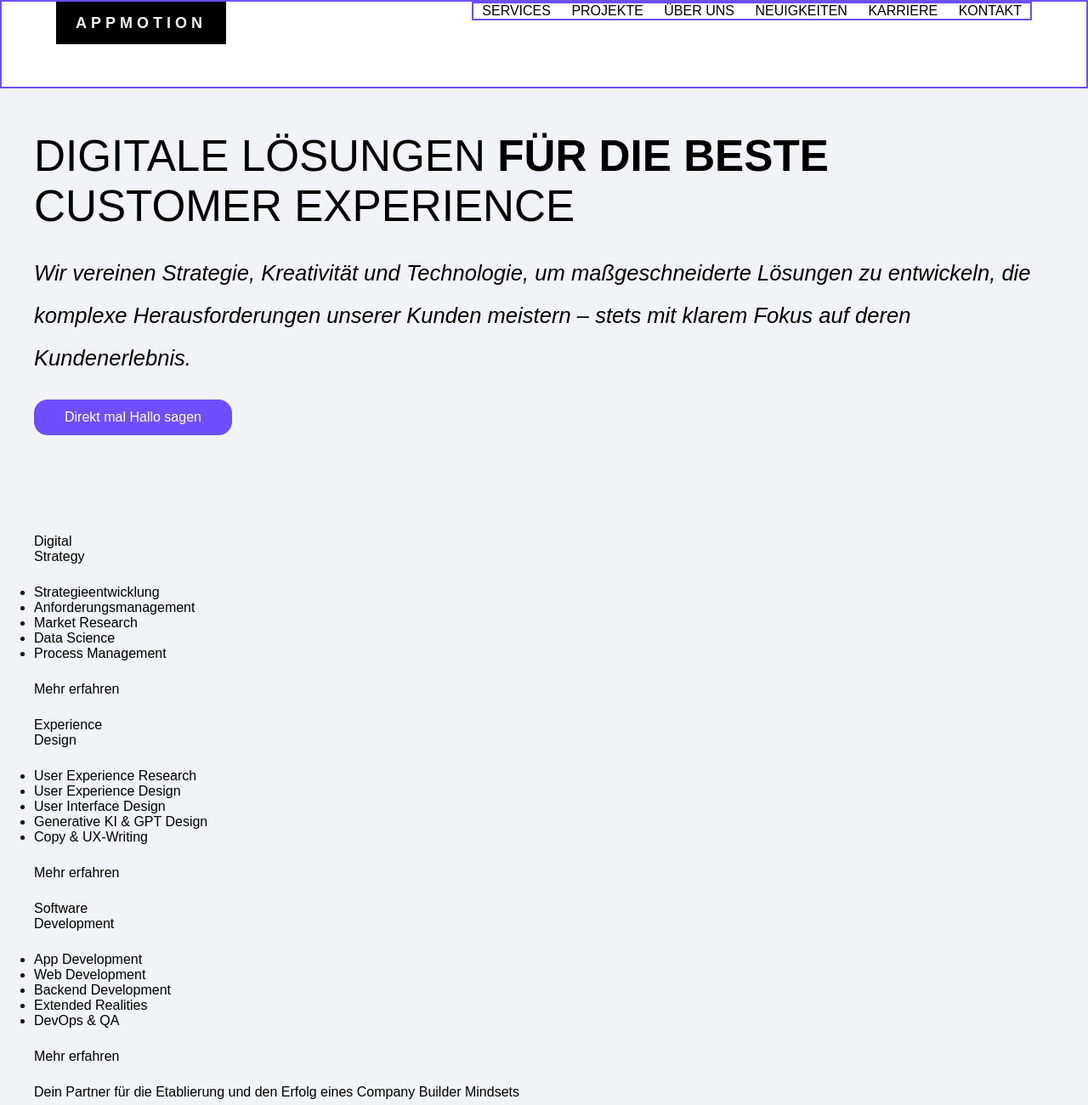
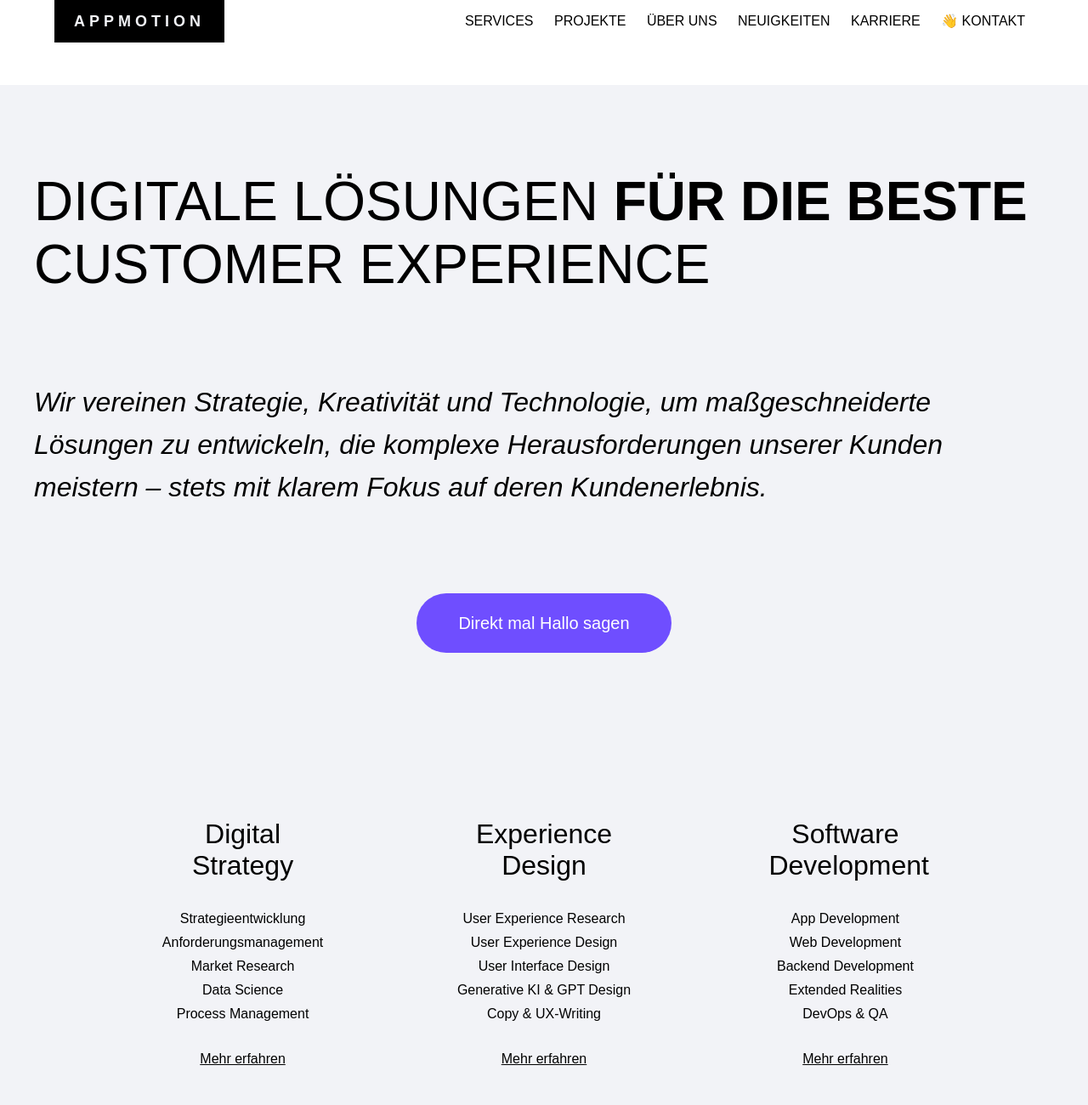
Before and after one commit to madnickk/Excercises-FrontEnd, a plain HTML site: page AppmotionHTML/website.html in a window 1280 px wide. Shown: the top 1300 px of the page at 85% size. Drawn offline with Linux system fonts and the light colour scheme.

Commit message:
css hero segment and three row

```diff
--- a/AppmotionCSS/appmotion.css
+++ b/AppmotionCSS/appmotion.css
@@ -14,8 +14,9 @@ body {
     background-color: #f2f3f7;
 }
 
+
 h1 {
-    font-size: 4vw;
+    font-size: 4rem;
     font-family: dover, sans-serif;
     text-transform: uppercase;
     font-weight:900;
@@ -29,9 +30,6 @@ p {
     margin: 2% 0%;
     text-align: left;
 }
-
-
-
 
 /** temp **/
 .border {
@@ -75,7 +73,7 @@ p {
     font-weight:500;
     text-transform: uppercase;
     list-style: none;
-    margin: 0px 10px;
+    margin: 15px 10px;
 }
 
 .navbar li a {
@@ -100,24 +98,71 @@ p {
 
 /* hero box */
 .hero {
-    height: 450px;
-    margin: auto;
+    text-align: center;
+    margin: 100px 0px;
+
 }
 
 .hero p {
-    font-size: 2vw;
+    font-size: 2rem;
     font-family: dover, sans-serif;
     font-style: italic;
     line-height: 50px;
+    margin: 100px 0px;
 }
 
 .button {
-    padding: 1% 3%;
-    border-radius: 1rem;
+    width: 300px;
+    height: 70px;
+    border-radius: 50px;
     background-color: #6f4eff;
     color: white;
     border: 0;
+    font-size: 1.25rem;
 }
+
+.button:hover {
+    background-color: #fcfc62;
+    color: #6f4eff;
+}
+
+/** Three **/
+
+.threeRow {
+    display: block;
+    text-align: center;
+    margin: 150px 0;
+}
+
+.threeTitle {
+    font-size: 2rem;
+    text-align: center;
+    margin: 35px;
+}
+
+.TeaserList {
+    display: inline-block;
+    width: 250px;
+    margin: 10px 50px;
+}
+
+.threeRow ul {
+    list-style-type: none;
+}
+
+.threeRow li {
+    margin: 10px 0px;
+}
+
+.textLink{
+    text-align: center;
+    margin: 35px;
+}
+
+.textLink a:hover {
+    color:#6f4eff;
+}
+
 
 
 
--- a/AppmotionHTML/website.html
+++ b/AppmotionHTML/website.html
@@ -12,17 +12,17 @@
 </head>
 <body>
 
-    <div class="navbar border">
+    <div class="navbar">
         <div class="float-left" id="logo">appmotion</div>
 
         <div class="float-right">
-            <ul class="border">
+            <ul>
                 <li><a href="">Services</a></li>
                 <li><a href="">Projekte</a></li>
                 <li><a href="">Über uns</a></li>
                 <li><a href="">Neuigkeiten</a></li>
                 <li><a href="">Karriere</a></li>
-                <li><a href=""> Kontakt</a></li>
+                <li><a href="">👋 Kontakt</a></li>
             </ul>
         </div>
     </div>
@@ -32,15 +32,18 @@
 
         <div class="hero">
             <h1><strong>Digitale Lösungen</strong> für die beste <strong>Customer Experience</strong></h1>
+
             <p>Wir vereinen Strategie, Kreativität und Technologie, um maßgeschneiderte Lösungen zu entwickeln, die komplexe Herausforderungen unserer Kunden meistern – stets mit klarem Fokus auf deren Kundenerlebnis.</p>
+
             <button class="button">Direkt mal Hallo sagen</button>
         </div>
 
 
         <div class="threeRow">
+
             <div class="TeaserList">
-                <p class="threeTitle">Digital<br>Strategy</p>
-                    <p class="centerTest" id="list">
+                <p class="threeTitle">Digital<br><strong>Strategy</strong></p>
+                    <div>
                         <ul>
                         <li>Strategieentwicklung</li>
                         <li>Anforderungsmanagement</li>
@@ -48,8 +51,8 @@
                         <li>Data Science</li>
                         <li>Process Management</li>
                         </ul>
-                    </p>
-                    <p class="textLink">Mehr erfahren</p>
+                    </div>
+                    <p class="textLink"><a href="">Mehr erfahren</a></p>
                 </div>
 
                 <div class="TeaserList">
@@ -63,7 +66,7 @@
                         <li>Copy & UX-Writing</li>
                         </ul>
                     </p>
-                    <p class="textLink">Mehr erfahren</p>
+                    <p class="textLink"><a href="">Mehr erfahren</a></p>
                 </div>
 
                 <div class="TeaserList">
@@ -77,7 +80,7 @@
                         <li>DevOps & QA</li>
                         </ul>
                     </p>
-                    <p class="textLink">Mehr erfahren</p>
+                    <p class="textLink"><a href="">Mehr erfahren</a></p>
                 </div>
         </div>
 
```
